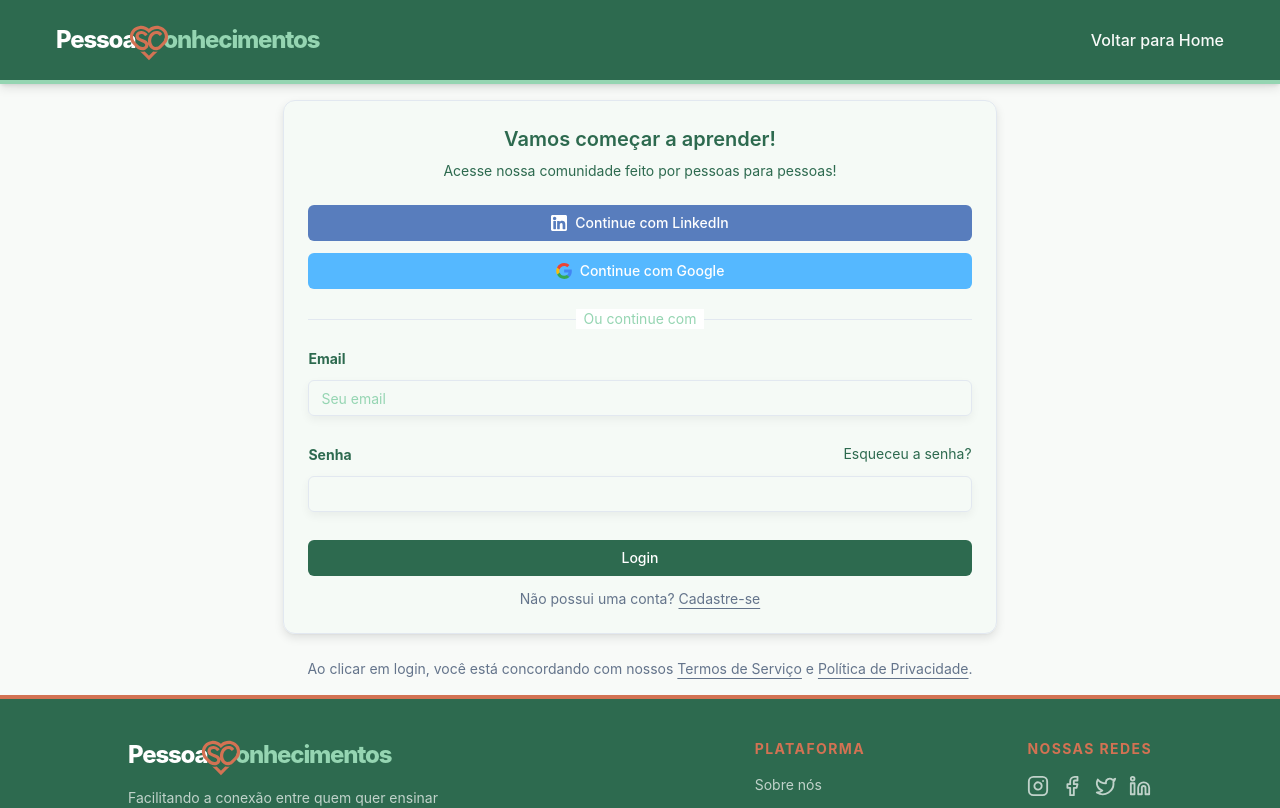
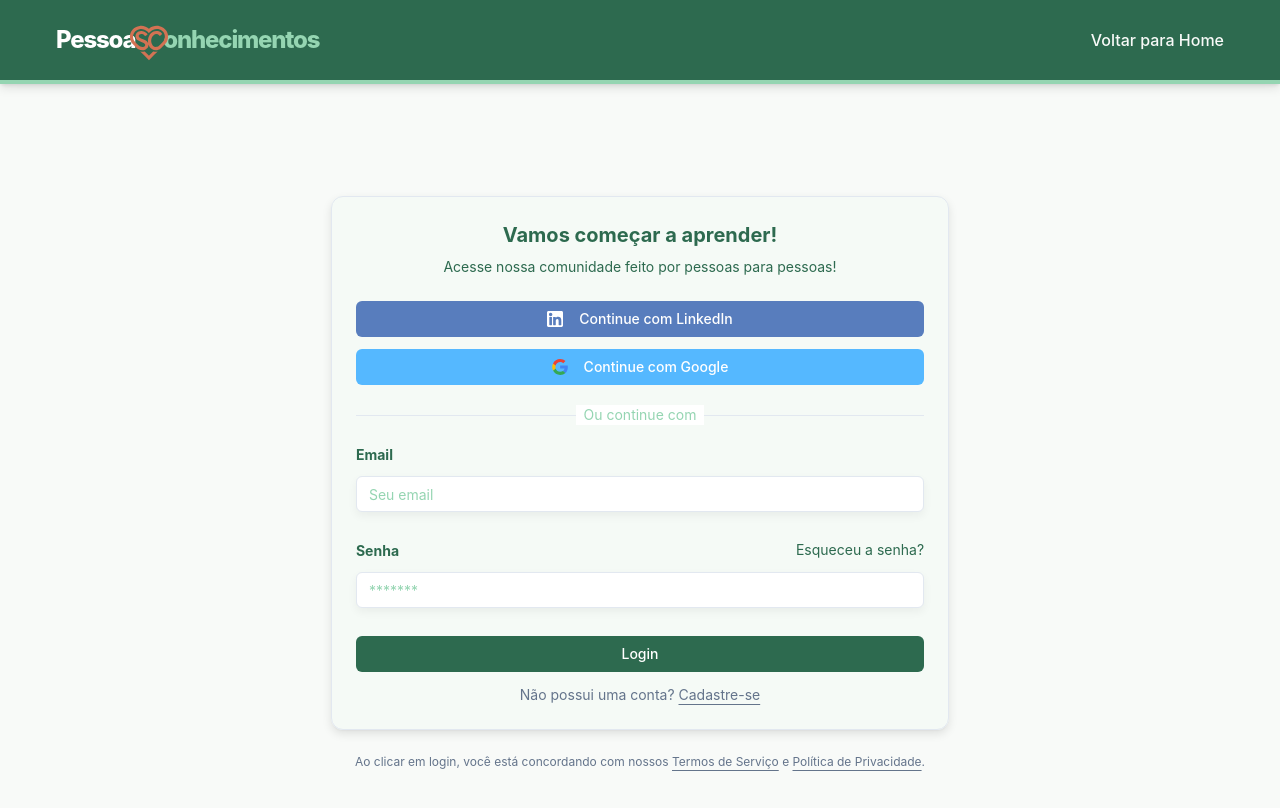
Before and after one commit to lucasstsx/frontdfs12, a React (Vite) app: page /auth/login in a window 1280 px wide. Shown: the top 808 px of the page. Built offline with nearby package versions, Linux system fonts and the light colour scheme.

Commit message:
feat: melhora login form usando @tanstack/react-form e zod pra validacao

```diff
--- a/package.json
+++ b/package.json
@@ -18,6 +18,7 @@
     "@fontsource-variable/inter": "^5.2.8",
     "@tailwindcss/vite": "^4.1.18",
     "@tanstack/react-devtools": "latest",
+    "@tanstack/react-form": "^1.28.4",
     "@tanstack/react-router": "latest",
     "@tanstack/react-router-devtools": "latest",
     "@tanstack/router-plugin": "^1.132.0",
@@ -31,7 +32,8 @@
     "react-dom": "^19.2.0",
     "react-icons": "^5.6.0",
     "tailwind-merge": "^3.5.0",
-    "tailwindcss": "^4.1.18"
+    "tailwindcss": "^4.1.18",
+    "zod": "^4.3.6"
   },
   "devDependencies": {
     "@biomejs/biome": "2.4.5",
--- a/src/components/login-form.tsx
+++ b/src/components/login-form.tsx
@@ -1,3 +1,7 @@
+import { useForm } from "@tanstack/react-form";
+import { useNavigate } from "@tanstack/react-router";
+import { useState } from "react";
+import { z } from "zod";
 import { Button } from "#/components/ui/button";
 import {
 	Card,
@@ -9,50 +13,53 @@ import {
 import {
 	Field,
 	FieldDescription,
+	FieldError,
 	FieldGroup,
 	FieldLabel,
 	FieldSeparator,
 } from "#/components/ui/field";
 import { Input } from "#/components/ui/input";
 import { cn } from "#/lib/utils";
-import axios from 'axios';
-import { useState } from "react";
+
+const loginSchema = z.object({
+	email: z.email("E-mail inválido"),
+	password: z.string(),
+});
 
 export function LoginForm({
 	className,
 	...props
 }: React.ComponentProps<"div">) {
-// Função de login
-  const [email, setEmail] = useState("")
-  const [password, setPassword] = useState("")
+	const navigate = useNavigate();
+	const [isSubmitting, setIsSubmitting] = useState(false);
 
-  async function handleSubmit(e: React.FormEvent) {
-    e.preventDefault()
+	const form = useForm({
+		defaultValues: {
+			email: "",
+			password: "",
+		},
+		validators: {
+			onChange: loginSchema,
+		},
+		onSubmit: async ({ value }) => {
+			setIsSubmitting(true);
+			try {
+				console.log("Login realizado com sucesso!", value);
+				await new Promise((resolve) => setTimeout(resolve, 1000));
+				navigate({ to: "/" });
+			} catch (error) {
+				console.error("Erro no login:", error);
+			} finally {
+				setIsSubmitting(false);
+			}
+		},
+	});
 
-    try {
-      const response = await axios.post("link api", {
-        email,
-        password,
-      })
-
-      const token = response.data.token
-
-      localStorage.setItem("token", token)
-
-      console.log("Login realizado com sucesso!")
-
-    } catch (error: any) {
-      console.error(
-        "Erro no login:",
-        error.response ? error.response.data : error.message
-      )
-    }
-  }
 	return (
 		<div className={cn("flex flex-col gap-6", className)} {...props}>
 			<Card className="bg-[#DAEEE3]/10">
 				<CardHeader className="text-center">
-					<CardTitle className="text-xl text-primary">
+					<CardTitle className="text-xl text-primary font-bold">
 						Vamos começar a aprender!
 					</CardTitle>
 					<CardDescription className="text-primary">
@@ -60,19 +67,29 @@ export function LoginForm({
 					</CardDescription>
 				</CardHeader>
 				<CardContent>
-					<form onSubmit={handleSubmit}>
+					<form
+						onSubmit={(e) => {
+							e.preventDefault();
+							e.stopPropagation();
+							form.handleSubmit();
+						}}
+					>
 						<FieldGroup>
-							<Field>
-								<Button type="button" className="bg-[#587DBD] hover:bg-[#587DBD]/80">
+							<div className="flex flex-col gap-3">
+								<Button
+									type="button"
+									className="bg-[#587DBD] hover:bg-[#587DBD]/80"
+								>
 									<svg
-										height="200px"
-										width="200px"
+										height="20px"
+										width="20px"
 										id="Layer_1"
 										xmlns="http://www.w3.org/2000/svg"
 										xmlnsXlink="http://www.w3.org/1999/xlink"
 										viewBox="0 0 382 382"
 										xmlSpace="preserve"
 										fill="#000000"
+										className="mr-2"
 									>
 										<title>LinkdIn Icone</title>
 										<g id="SVGRepo_bgCarrier" strokeWidth={0} />
@@ -92,12 +109,18 @@ export function LoginForm({
 									</svg>
 									Continue com LinkedIn
 								</Button>
-								<Button type="button" className="bg-[#55B8FF] hover:bg-[#55B8FF]/80">
+								<Button
+									type="button"
+									className="bg-[#55B8FF] hover:bg-[#55B8FF]/80"
+								>
 									<svg
 										viewBox="-3 0 262 262"
 										xmlns="http://www.w3.org/2000/svg"
 										preserveAspectRatio="xMidYMid"
 										fill="#000000"
+										height="20px"
+										width="20px"
+										className="mr-2"
 									>
 										<title>Google Icon</title>
 										<g id="SVGRepo_bgCarrier" strokeWidth={0} />
@@ -127,25 +150,56 @@ export function LoginForm({
 									</svg>
 									Continue com Google
 								</Button>
-							</Field>
+							</div>
+
 							<FieldSeparator className="*:data-[slot=field-separator-content]:bg-card *:data-[slot=field-separator-line]:bg-secondary">
 								<span className="text-secondary">Ou continue com</span>
 							</FieldSeparator>
-							<Field>
-								<FieldLabel htmlFor="email" className="text-primary font-bold">Email</FieldLabel>
+
+							<form.Field name="email">
+								{(field) => {
+									const isInvalid =
+										field.state.meta.isTouched && !field.state.meta.isValid;
+									return (
+										<Field data-invalid={isInvalid}>
+											<FieldLabel
+												htmlFor={field.name}
+												className="text-primary font-bold"
+											>
+												Email
+											</FieldLabel>
 											<Input
-									id="email"
+												id={field.name}
+												name={field.name}
 												type="email"
 												placeholder="Seu email"
-                  className="placeholder:text-secondary"
-                  value={email}
-                  onChange={(e) => setEmail(e.target.value)}
-									required
+												className="placeholder:text-secondary bg-white!"
+												value={field.state.value}
+												onBlur={field.handleBlur}
+												onChange={(e) => field.handleChange(e.target.value)}
+												aria-invalid={isInvalid}
 											/>
+											{isInvalid && (
+												<FieldError errors={field.state.meta.errors} />
+											)}
 										</Field>
-							<Field>
+									);
+								}}
+							</form.Field>
+
+							<form.Field name="password">
+								{(field) => {
+									const isInvalid =
+										field.state.meta.isTouched && !field.state.meta.isValid;
+									return (
+										<Field data-invalid={isInvalid}>
 											<div className="flex items-center">
-									<FieldLabel htmlFor="password" className="text-primary font-bold">Senha</FieldLabel>
+												<FieldLabel
+													htmlFor={field.name}
+													className="text-primary font-bold"
+												>
+													Senha
+												</FieldLabel>
 												<a
 													href="#"
 													className="ml-auto text-sm underline-offset-4 hover:underline text-primary"
@@ -153,11 +207,29 @@ export function LoginForm({
 													Esqueceu a senha?
 												</a>
 											</div>
-								<Input id="password" type="password" required value={password}
-                onChange={(e) => setPassword(e.target.value)}/>
+											<Input
+												id={field.name}
+												name={field.name}
+												type="password"
+												value={field.state.value}
+												onBlur={field.handleBlur}
+												onChange={(e) => field.handleChange(e.target.value)}
+												aria-invalid={isInvalid}
+												className="placeholder:text-secondary bg-white!"
+												placeholder="*******"
+											/>
+											{isInvalid && (
+												<FieldError errors={field.state.meta.errors} />
+											)}
 										</Field>
+									);
+								}}
+							</form.Field>
+
 							<Field>
-								<Button type="submit">Login</Button>
+								<Button type="submit" disabled={isSubmitting}>
+									{isSubmitting ? "Entrando..." : "Login"}
+								</Button>
 								<FieldDescription className="text-center">
 									Não possui uma conta? <a href="#">Cadastre-se</a>
 								</FieldDescription>
@@ -166,9 +238,16 @@ export function LoginForm({
 					</form>
 				</CardContent>
 			</Card>
-			<FieldDescription className="px-6 text-center">
-				Ao clicar em login, você está concordando com nossos <a href="#">Termos de Serviço</a>{" "}
-				e <a href="#">Política de Privacidade</a>.
+			<FieldDescription className="px-6 text-center text-xs">
+				Ao clicar em login, você está concordando com nossos{" "}
+				<a href="#" className="underline">
+					Termos de Serviço
+				</a>{" "}
+				e{" "}
+				<a href="#" className="underline">
+					Política de Privacidade
+				</a>
+				.
 			</FieldDescription>
 		</div>
 	);
--- a/src/routes/auth/_auth.tsx
+++ b/src/routes/auth/_auth.tsx
@@ -26,7 +26,7 @@ function AuthLayout() {
 			</HeaderRoot>
 
 			<main className="flex-1 flex items-center justify-center p-4">
-				<div className="w-full h-full flex items-center justify-center">
+				<div className="w-full h-full sm:p-12 md:p-24 container flex items-center justify-center">
 					<Outlet />
 				</div>
 			</main>
--- a/src/routes/auth/_auth/login.tsx
+++ b/src/routes/auth/_auth/login.tsx
@@ -6,7 +6,5 @@ export const Route = createFileRoute("/auth/_auth/login")({
 });
 
 function LoginPage() {
-	return (
-		<LoginForm></LoginForm>
-	)
+	return <LoginForm />;
 }
```
Also changed, not shown: .gemini/settings.json (added), 1 other file (tests, documents, lock files or other folders). Lines whose indentation alone changed are shown as unchanged.
